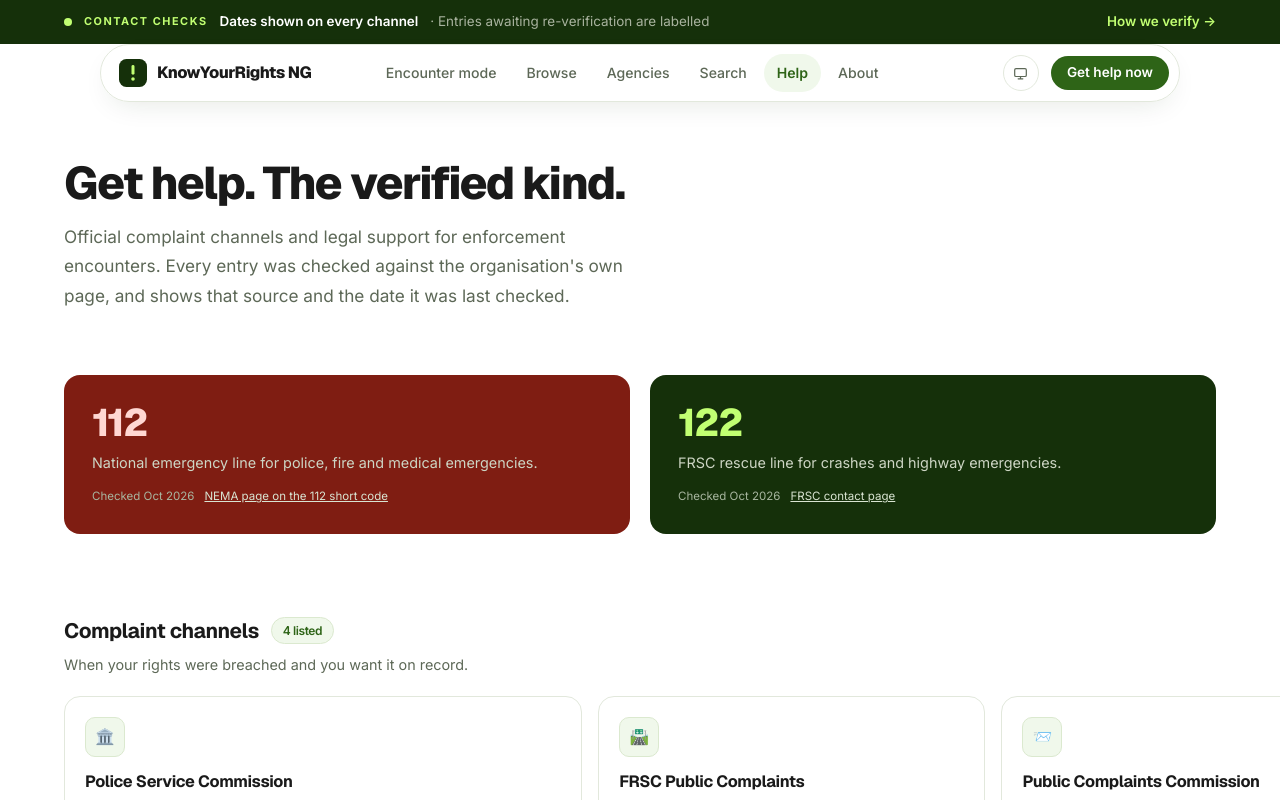
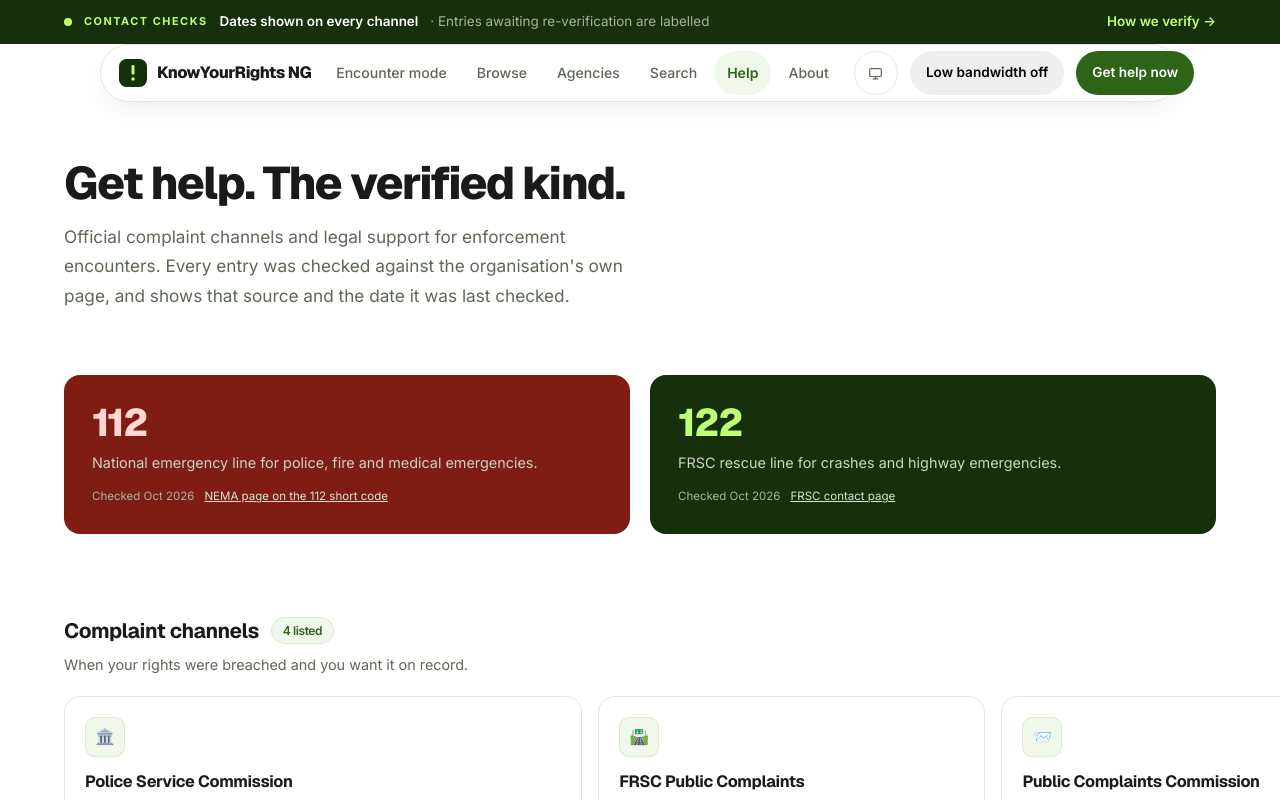
Before and after one commit to Nierowheezy/KnowYourRights-NG, a React (Vite) app: page /help in a window 1280 px wide. Shown: the top 800 px of the page. Built offline with nearby package versions, Linux system fonts and the light colour scheme.

Commit message:
feat: add accessibility and low-bandwidth support

```diff
--- a/src/components/Layout.tsx
+++ b/src/components/Layout.tsx
@@ -18,10 +18,17 @@ export default function Layout() {
   const location = useLocation();
   const [theme, setThemeState] = useState<Theme>(getTheme);
   const [menuOpen, setMenuOpen] = useState(false);
+  const [lowBw, setLowBw] = useState(() => {
+    try { return localStorage.getItem("kyr-lowbw") === "1"; } catch { return false; }
+  });
 
   const announce = getAnnounce(location.pathname);
 
-  /* Theme: cycles light -> dark -> system, persisted (same as prototype script) */
+  useEffect(() => {
+    try { localStorage.setItem("kyr-lowbw", lowBw ? "1" : "0"); } catch {}
+    if (lowBw) document.documentElement.setAttribute("data-lowbw", "1");
+    else document.documentElement.removeAttribute("data-lowbw");
+  }, [lowBw]);
   useEffect(() => {
     setTheme(theme);
   }, [theme]);
@@ -51,6 +58,7 @@ export default function Layout() {
 
   return (
     <>
+      <a href="#main-content" className="skip-link">Skip to main content</a>
       {announce && (
         <div className="announce">
           <div className="container announce__inner">
@@ -98,6 +106,15 @@ export default function Layout() {
               <svg className="ticon icon-moon" width="15" height="15" viewBox="0 0 16 16" fill="none"><path d="M13.5 9A5.6 5.6 0 0 1 7 2.6 5.7 5.7 0 1 0 8.9 14 5.7 5.7 0 0 1 13.5 9Z" stroke="currentColor" strokeWidth="1.3" strokeLinejoin="round"/></svg>
               <svg className="ticon icon-sys" width="15" height="15" viewBox="0 0 16 16" fill="none"><rect x="1.8" y="2.8" width="12.4" height="8.4" rx="1.4" stroke="currentColor" strokeWidth="1.3"/><path d="M5.5 13.7h5M8 11.2v2.5" stroke="currentColor" strokeWidth="1.3" strokeLinecap="round"/></svg>
             </button>
+            <button
+              className="btn btn--ghost btn--sm"
+              type="button"
+              aria-pressed={lowBw}
+              onClick={() => setLowBw(v => !v)}
+              title="Toggle low bandwidth mode"
+            >
+              {lowBw ? "Low bandwidth on" : "Low bandwidth off"}
+            </button>
             <Link to="/help" className="btn btn--primary btn--sm">Get help now</Link>
             <button
               className="nav-toggle"
@@ -119,7 +136,7 @@ export default function Layout() {
         </div>
       </header>
 
-      <main>
+      <main id="main-content">
         <Outlet />
       </main>
 
--- a/src/theme.css
+++ b/src/theme.css
@@ -107,6 +107,27 @@ body {
   text-rendering: optimizeLegibility;
 }
 
+.skip-link {
+  position: absolute;
+  left: -9999px;
+  top: auto;
+  width: 1px;
+  height: 1px;
+  overflow: hidden;
+}
+.skip-link:focus-visible {
+  position: fixed;
+  left: 16px;
+  top: 16px;
+  width: auto;
+  height: auto;
+  padding: 10px 14px;
+  background: var(--forest-deep);
+  color: #fff;
+  border-radius: var(--radius);
+  z-index: 1000;
+}
+
 a { color: inherit; }
 
 img, svg { display: block; }
@@ -1483,6 +1504,22 @@ mark {
     transition-duration: 0.01ms !important;
   }
   .reveal { opacity: 1; transform: none; }
+}
+
+/* Touch target minimum */
+.btn, .nav__link, .theme-toggle, .nav-toggle {
+  min-height: 44px;
+  min-width: 44px;
+}
+
+/* Low bandwidth mode */
+html[data-lowbw="1"] img.decorative,
+html[data-lowbw="1"] .reveal {
+  display: none !important;
+}
+html[data-lowbw="1"] *, html[data-lowbw="1"] *::before, html[data-lowbw="1"] *::after {
+  animation: none !important;
+  transition: none !important;
 }
 
 /* ============================================================
```
Also changed, not shown: buildflow/build-plan.md (+1 -1 lines), buildflow/history/features/15-accessibility-low-bandwidth.md (added, +61 -0 lines).
